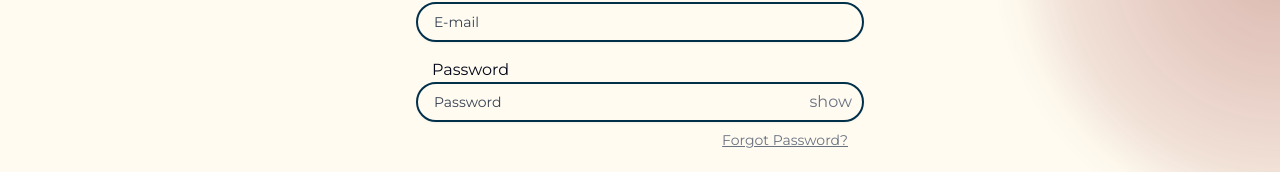
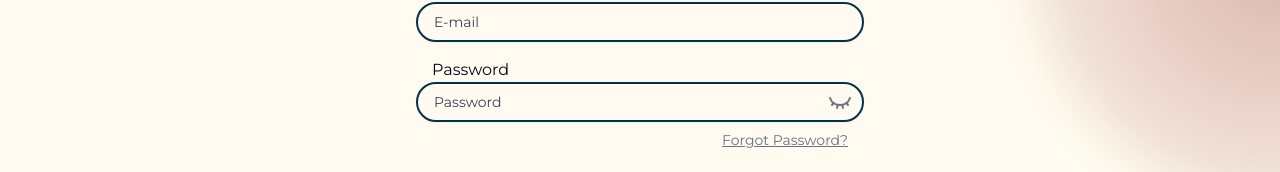
Before and after one commit to HenriqueSFernandes/CherryPick, a Next.js app in the folder cherrypick-fe/: page /login in a window 1280 px wide. Shown: the part 296-468 px from the top of the page. Built offline with nearby package versions, Linux system fonts and the light colour scheme; no server answers.

Commit message:
feat: added icons to hide password

```diff
--- a/cherrypick-fe/src/app/(without-navbar)/login/page.tsx
+++ b/cherrypick-fe/src/app/(without-navbar)/login/page.tsx
@@ -9,6 +9,7 @@ import LoginLogo from "@/../public/loginLogo.svg";
 import { useAuth } from "@/context/AuthContext";
 import { useRouter } from "next/navigation";
 import { useState } from "react";
+import { Eye, EyeClosed } from "lucide-react";
 export default function LoginPage() {
   const { setUser } = useAuth();
   const router = useRouter();
@@ -54,7 +55,7 @@ export default function LoginPage() {
             onClick={() => setShowPassword(!showPassword)}
             className="absolute inset-y-0 right-0 flex items-center pr-3 text-gray-500 hover:text-gray-700 cursor-pointer"
           >
-            {showPassword ? "hide" : "show"} {/* TODO: Replace with icon */}
+            {showPassword ? <Eye /> : <EyeClosed />}{" "}
           </button>
         </div>
         <a className="text-sm text-gray-500 hover:text-gray-700 text-right underline cursor-pointer">
```
